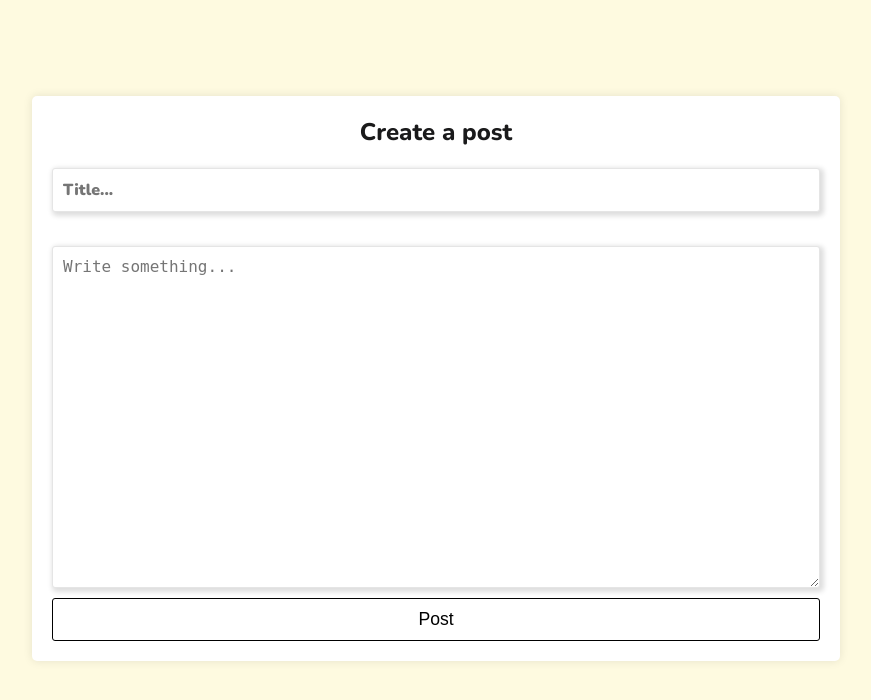
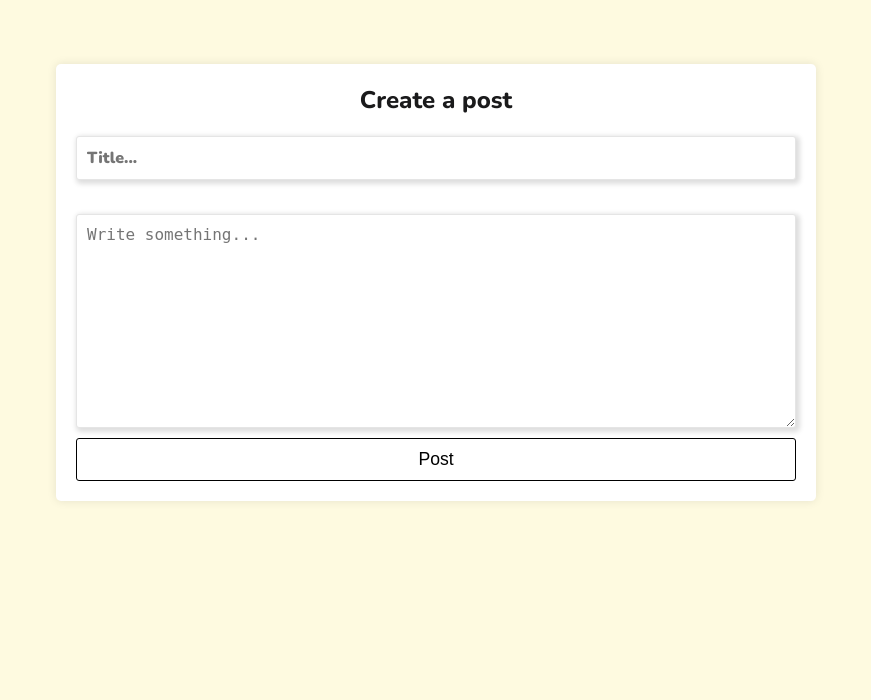
Before and after one commit to HirokiShinsei/CCS222-Project, a PHP site: page /CCS222-Project/create-a-post.php in a window 1280 px wide. Shown: the part 64-764 px from the top of the page, without its empty margins (204-1075 px from the left). Run offline with PHP 8.4, Linux system fonts and the light colour scheme.

Commit message:
Updated create-a-post, fixed sign up font issue

```diff
--- a/createpost.css
+++ b/createpost.css
@@ -23,11 +23,10 @@ body {
 }
 
 .post {
-    max-width: 60%;
-    min-height: 30rem;
+    width: 45rem;
     height: auto;
     margin: 0 auto;
-    margin-top: 10rem;
+    margin-top: 8rem;
     padding: 20px;
     background-color: #ffffff;
     box-shadow: 0px 0px 10px rgba(0, 0, 0, 0.1);
@@ -77,8 +76,8 @@ body {
 }
 
 .content {
-    margin-top: 1.5rem;
-    min-height: 20rem;
+  margin-top: 1.5em;
+  min-height: 12em;
   box-shadow: 2px 2px 5px 2px #0002;
   border: 0;
   border-radius: 5px;
--- a/sign-up.css
+++ b/sign-up.css
@@ -1,16 +1,16 @@
 @font-face {
     font-family: nunito-reg;
-    src: url(Nunito-Regular.ttf);
+    src: url(fonts/Nunito-Regular.ttf);
 }
 
 @font-face {
     font-family: nunito-black;
-    src: url(Nunito-Black.ttf);
+    src: url(fonts/Nunito-Black.ttf);
 }
 
 @font-face {
     font-family: nunito-xtrabold;
-    src: url(Nunito-ExtraBold.ttf);
+    src: url(fonts/Nunito-ExtraBold.ttf);
 }
 
 form {
```
Lines whose indentation alone changed are shown as unchanged.
